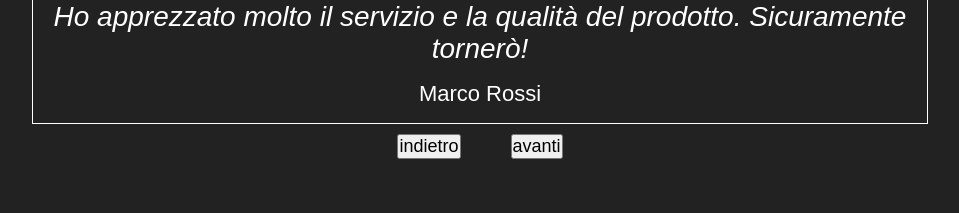
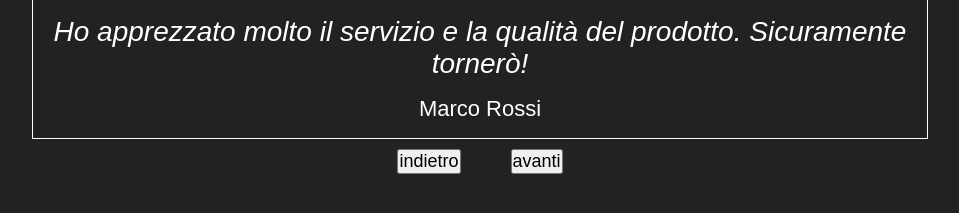
Before and after one commit to Alessio-Tosoni/vue-slider, a plain HTML site: page index.html in a window 1280 px wide. Shown: the part 423-636 px from the top of the page, without its empty margins (160-1119 px from the left). Drawn offline with nearby package versions, Linux system fonts and the light colour scheme.

Commit message:
ultime modifiche di errori

```diff
--- a/main.js
+++ b/main.js
@@ -52,9 +52,7 @@ const recensioni ={
             }
         }
     },
-    mounted(){
-        console.log("pagina")
-    }
+
 
 }
 createApp(recensioni).mount("#app")
--- a/style.css
+++ b/style.css
@@ -32,7 +32,8 @@ h1{
 }
 #descrizione{
     font-size:28px ;
-    font-style: italic
+    font-style: italic;
+    margin: 15px
 }
 #bck{
     margin: 10px 25px;
```
